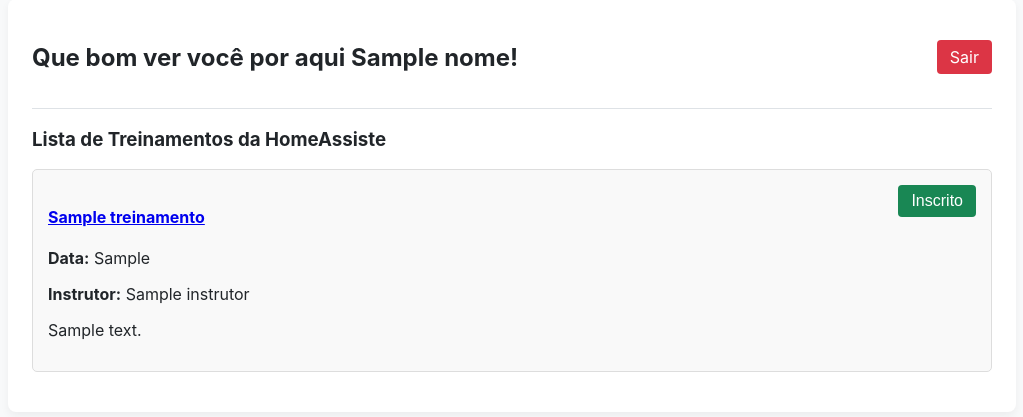
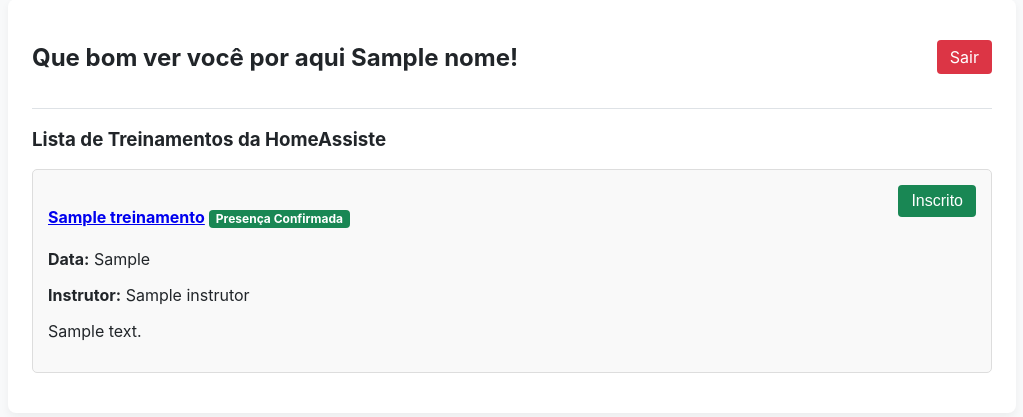
Before and after one commit to Gledson-Rwalker/portal-cooperativa, a Flask app: template templates/dashboard.html in a window 1280 px wide. Shown: the part 158-575 px from the top of the page, without its empty margins (128-1151 px from the left). Run offline with Flask 3, Linux system fonts and the light colour scheme; the template is opened without the code that fills it: most values are stand-ins (such as "Sample title", 1, 10 or a date in 2020); some libraries are stand-ins or nearby versions.

Commit message:
Corrige o botão de inscrição no painel do cooperado

```diff
--- a/templates/dashboard.html
+++ b/templates/dashboard.html
@@ -1,5 +1,7 @@
 {% extends "layout.html" %}
+
 {% block title %}Painel do Cooperado{% endblock %}
+
 {% block content %}
 <div class="container">
     <div class="header">
@@ -7,21 +9,33 @@
         <a href="/logout" class="btn btn-danger">Sair</a>
     </div>
     <h3>Lista de Treinamentos da HomeAssiste</h3>
+
     <ul style="list-style: none; padding: 0;">
         {% for t in treinamentos %}
-                        <li style="background-color: #f9f9f9; border: 1px solid #ddd; border-radius: 5px; padding: 15px; margin-bottom: 15px;">
+            <li style="background-color: #f9f9f9; border: 1px solid #ddd; border-radius: 5px; padding: 15px; margin-bottom: 15px;">
+                <!-- Usamos um container flexível para alinhar o conteúdo e o botão -->
                 <div style="display: flex; justify-content: space-between; align-items: flex-start;">
+
+                    <!-- Div para o conteúdo do treinamento -->
                     <div>
                         <h4>
                             <a href="{{ url_for('detalhe_treinamento', id=t.id) }}">{{ t.titulo }}</a>
-                            <!-- ... (os selos de status continuam os mesmos) ... -->
+                            {% if t.status_cooperado == 'confirmada' %}
+                                <span class="badge bg-success">Presença Confirmada</span>
+                            {% elif t.status_cooperado == 'faltou' %}
+                                <span class="badge bg-danger">Faltou</span>
+                            {% endif %}
+                            {% if t.is_finalizado and t.status_cooperado == 'confirmada' %}
+                                <span class="badge bg-secondary">Finalizado</span>
+                            {% endif %}
                         </h4>
                         <p><strong>Data:</strong> {{ t.data_formatada }}</p>
                         <p><strong>Instrutor:</strong> {{ t.instrutor }}</p>
                         <p>{{ t.descricao }}</p>
                     </div>
-                                        <!-- --- BOTÃO DE INSCRIÇÃO ATUALIZADO --- -->
-                    <div style="margin-left: 20px;">
+
+                    <!-- Div para o botão de inscrição -->
+                    <div style="margin-left: 20px; flex-shrink: 0;">
                         {% if t.inscrito %}
                             <button class="btn btn-success" disabled>Inscrito</button>
                         {% elif t.ja_passou %}
@@ -32,6 +46,7 @@
                             </form>
                         {% endif %}
                     </div>
+
                 </div>
             </li>
         {% endfor %}
```
